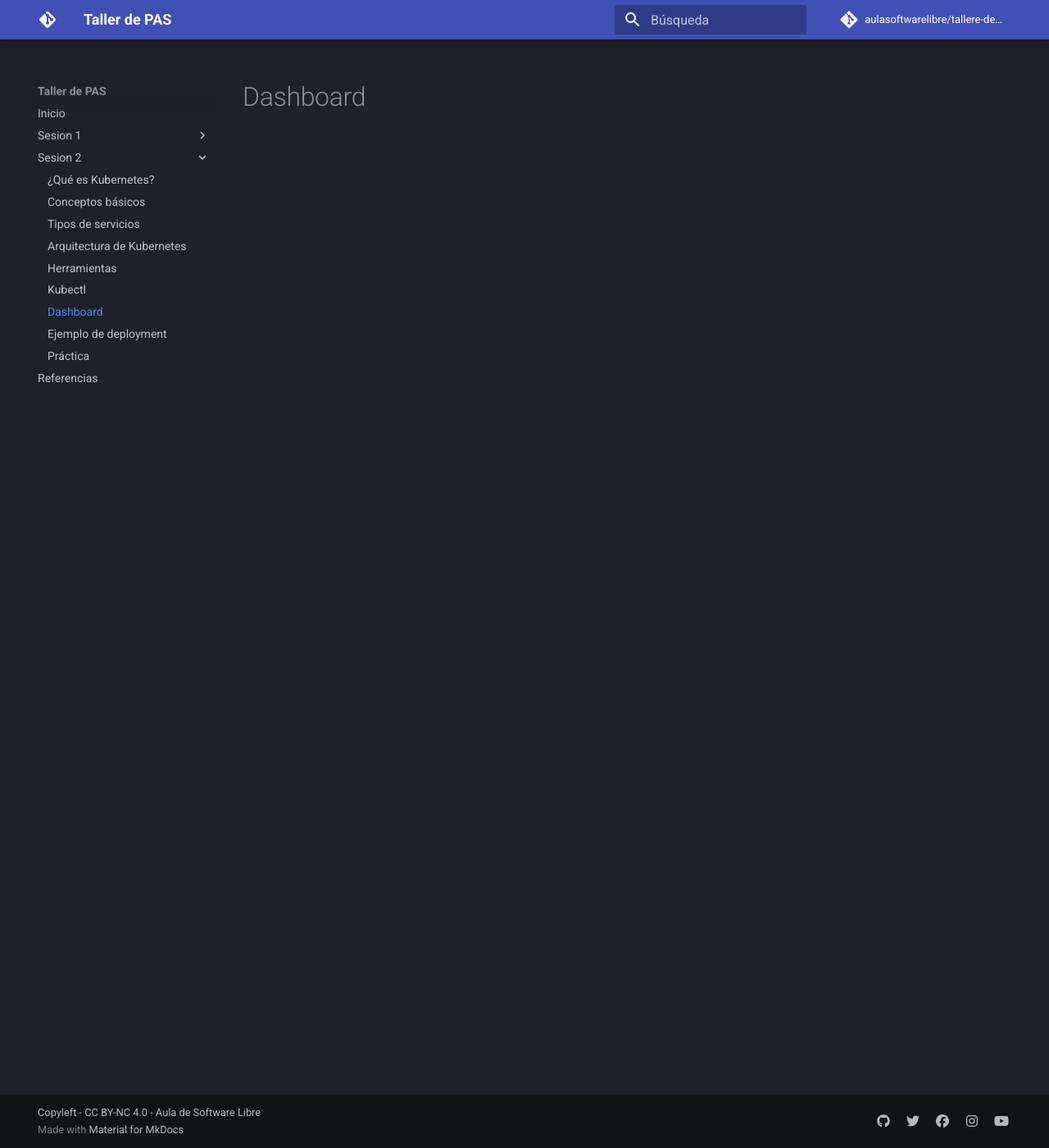
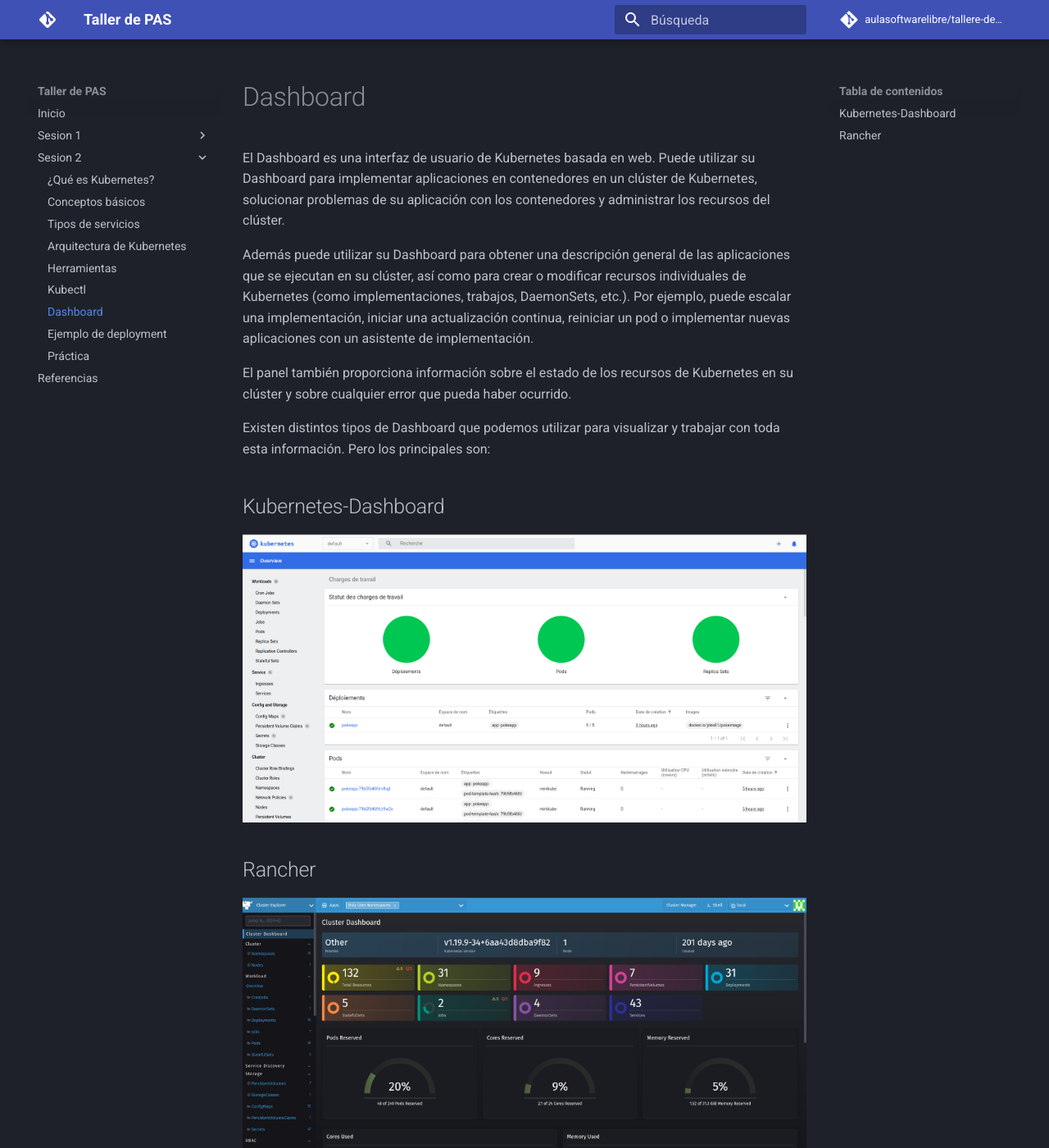
Before and after one commit to aulasoftwarelibre/taller-de-pas, an MkDocs documentation site: the page built from docs/Sesion-2/Dashboard.md, in a window 1280 px wide and 1400 px high. Shown: the whole window at 82% size. Built offline with MkDocs 1.6.1 and Material for MkDocs 9.7.7, drawn with Linux system fonts in a browser that asks for light colours; comment, search, counter and statistics services are not loaded; some of the changed text lies outside the part shown.

Commit message:
Done Dashboard

```diff
--- a/docs/Sesion-2/Dashboard.md
+++ b/docs/Sesion-2/Dashboard.md
@@ -1 +1,19 @@
 # Dashboard
+
+El Dashboard es una interfaz de usuario de Kubernetes basada en web. Puede utilizar su Dashboard para implementar aplicaciones en contenedores en un clúster de Kubernetes, solucionar problemas de su aplicación con los contenedores y administrar los recursos del clúster.
+
+Además puede utilizar su Dashboard para obtener una descripción general de las aplicaciones que se ejecutan en su clúster, así como para crear o modificar recursos individuales de Kubernetes (como implementaciones, trabajos, DaemonSets, etc.). Por ejemplo, puede escalar una implementación, iniciar una actualización continua, reiniciar un pod o implementar nuevas aplicaciones con un asistente de implementación.
+
+El panel también proporciona información sobre el estado de los recursos de Kubernetes en su clúster y sobre cualquier error que pueda haber ocurrido.
+
+Existen distintos tipos de Dashboard que podemos utilizar para visualizar y trabajar con toda esta información. Pero los principales son:
+
+## Kubernetes-Dashboard
+
+![KubeBoard](images/Kube-board.png)
+
+## Rancher
+
+![Rancher](images/rancher.png)
+
+Aunque ambos ofrecen características y funcionalidades similares. Existen algunas diferencias que debemos de tener en cuenta ya que pueden hacer que nos decantemos por uno u otro a la hora de administrar nuestro servidor. Profundizaremos más sobre ellas en el siguiente ejemplo.
```
Also changed, not shown: docs/Sesion-2/images/Kube-board.png (added), docs/Sesion-2/images/rancher.png (added).
